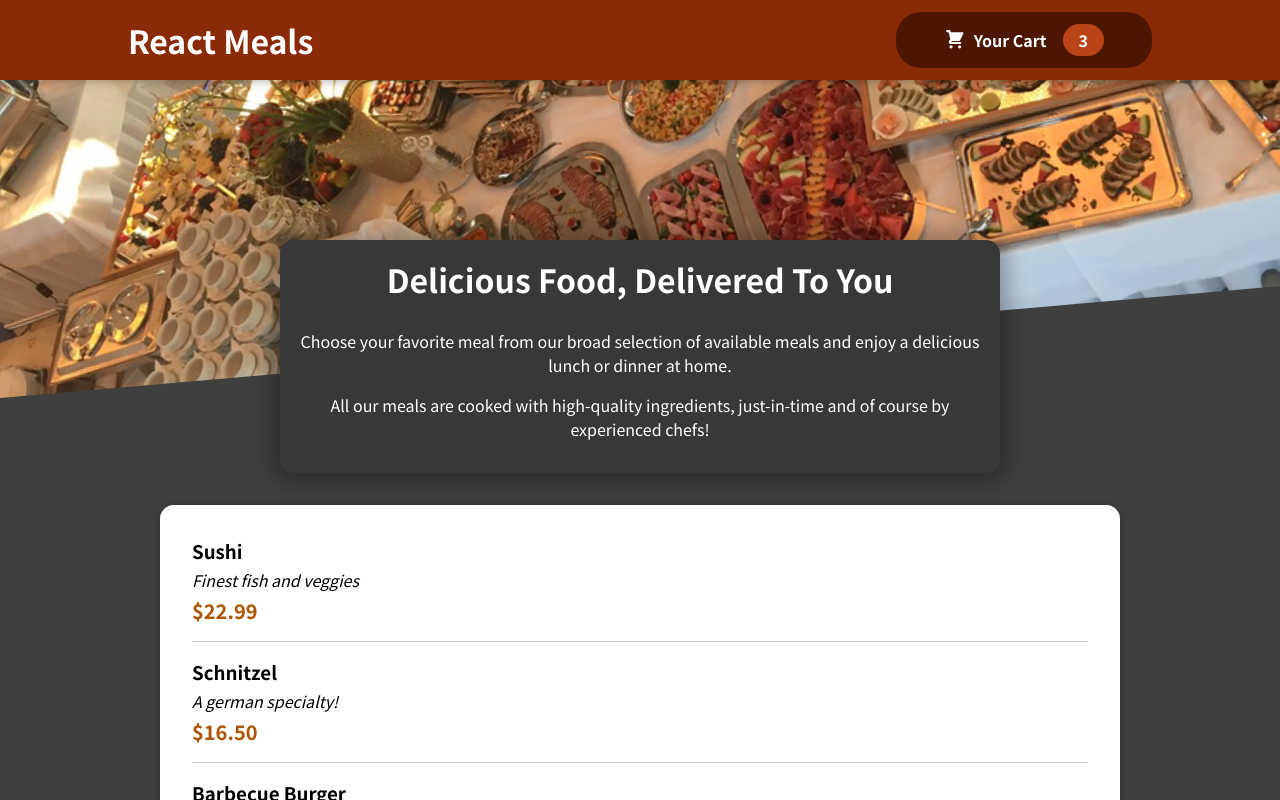
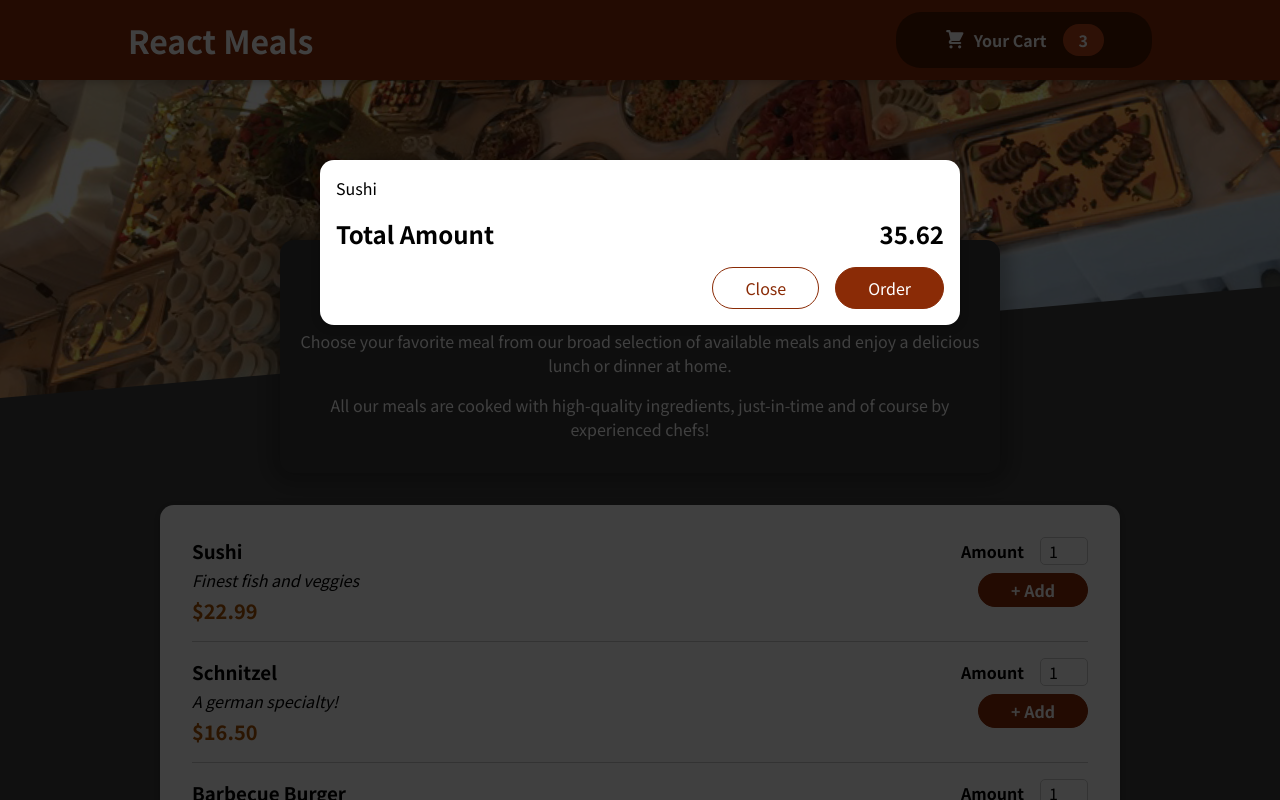
Before and after one commit to teviw000/FoodOrderApp, a React (Create React App) app: page / in a window 1280 px wide. Shown: the top 800 px of the page. Built offline with nearby package versions, Linux system fonts and the light colour scheme.

Commit message:
Finished shopping cart component and added a modal for the total amount for checkout

```diff
--- a/public/index.html
+++ b/public/index.html
@@ -28,6 +28,7 @@
   </head>
   <body>
     <noscript>You need to enable JavaScript to run this app.</noscript>
+    <div id="overlays"></div>
     <div id="root"></div>
     <!--
       This HTML file is a template.
--- a/src/App.js
+++ b/src/App.js
@@ -1,10 +1,12 @@
 import React from "react";
 import Header from "./components/Layout/Header";
 import Meals from "./components/Meals/Meals";
+import Cart from './components/Cart/Cart';
 
 function App() {
   return (
     <React.Fragment>
+      <Cart />
       <Header />
       <main>
         <Meals />
--- a/src/components/Cart/Cart.js
+++ b/src/components/Cart/Cart.js
@@ -0,0 +1,27 @@
+import Modal from "../UI/Modal/Modal";
+import classes from "./Cart.module.css";
+const Cart = (props) => {
+  const cartItems = (
+    <ul className={classes["cart-items"]}>
+      {[{ id: "c1", name: "Sushi", amount: 2, price: 12.99 }].map((item) => (
+        <li>{item.name}</li>
+      ))}
+    </ul>
+  );
+
+  return (
+    <Modal>
+      {cartItems}
+      <div className={classes.total}>
+          <span>Total Amount</span>
+          <span>35.62</span>
+      </div>
+      <div className={classes.actions}>
+          <button className={classes['button--alt']}>Close</button>
+          <button className={classes.button}>Order</button>
+      </div>
+    </Modal>
+  );
+};
+
+export default Cart;
--- a/src/components/Meals/AvailableMeals.js
+++ b/src/components/Meals/AvailableMeals.js
@@ -32,6 +32,7 @@
 const AvailableMeals = () => {
   const mealsList = DUMMY_MEALS.map((meal) => (
     <MealItem
+      id={meal.id}
       key={meal.id}
       name={meal.name}
       description={meal.description}
--- a/src/components/Meals/MealItem/MealItem.js
+++ b/src/components/Meals/MealItem/MealItem.js
@@ -1,4 +1,5 @@
 import Card from '../../UI/Card/Card';
+import MealItemForm from './MealItemForm';
 import classes from './MealItem.module.css';
 
 const MealItem = (props) => {
@@ -12,7 +13,7 @@
                 <div className={classes.price}>{price}</div>
             </div>
             <div>
-
+                <MealItemForm />
             </div>
         </li>
     )
--- a/src/components/Meals/MealItem/MealItemForm.js
+++ b/src/components/Meals/MealItem/MealItemForm.js
@@ -1,5 +1,23 @@
-const MealItemForm = () => {
+import Input from "../../UI/Input/Input";
+import classes from "./MealItemForm.module.css";
 
+const MealItemForm = (props) => {
+  return (
+    <form className={classes.form}>
+      <Input
+        label="Amount"
+        input={{
+          id: "amount" + props.id,
+          type: "number",
+          min: "1",
+          max: "5",
+          step: "1",
+          defaultValue: "1",
+        }}
+      />
+      <button>+ Add</button>
+    </form>
+  );
 };
 
 export default MealItemForm;
--- a/src/components/UI/Input/Input.js
+++ b/src/components/UI/Input/Input.js
@@ -0,0 +1,12 @@
+import classes from './Input.module.css';
+
+const Input = (props) => {
+    return(
+        <div className={classes.input}>
+            <label htmlFor={props.input.id}>{props.label}</label>
+            <input {...props.input} />
+        </div>
+    );
+};
+
+export default Input;
--- a/src/components/UI/Modal/Modal.js
+++ b/src/components/UI/Modal/Modal.js
@@ -0,0 +1,32 @@
+import React from "react";
+import ReactDOM from "react-dom";
+
+import classes from "./Modal.module.css";
+
+const Backdrop = (props) => {
+  return <div className={classes.backdrop}></div>;
+};
+
+const ModalOverlay = (props) => {
+  return (
+    <div className={classes.modal}>
+      <div className={classes.content}>{props.children}</div>
+    </div>
+  );
+};
+
+const portalElement = document.getElementById("overlays");
+
+const Modal = (props) => {
+  return (
+    <React.Fragment>
+      {ReactDOM.createPortal(<Backdrop />, portalElement)}
+      {ReactDOM.createPortal(
+        <ModalOverlay>{props.children}</ModalOverlay>,
+        portalElement
+      )}
+    </React.Fragment>
+  );
+};
+
+export default Modal;
```
Also changed, not shown: src/components/Cart/Cart.module.css (indentation only), src/components/UI/Input/Input.module.css (indentation only), 1 other file (tests, documents, lock files or other folders).
